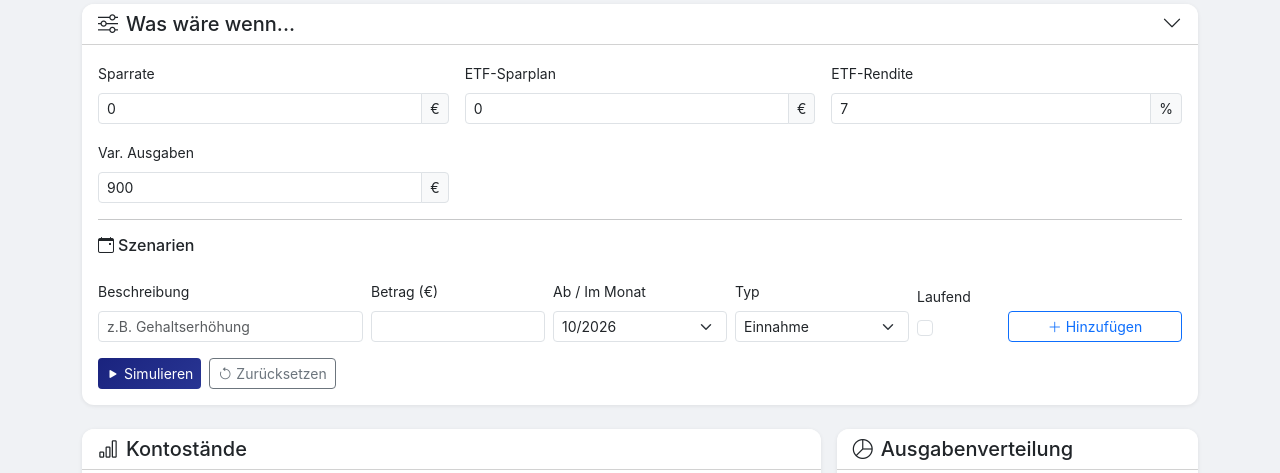
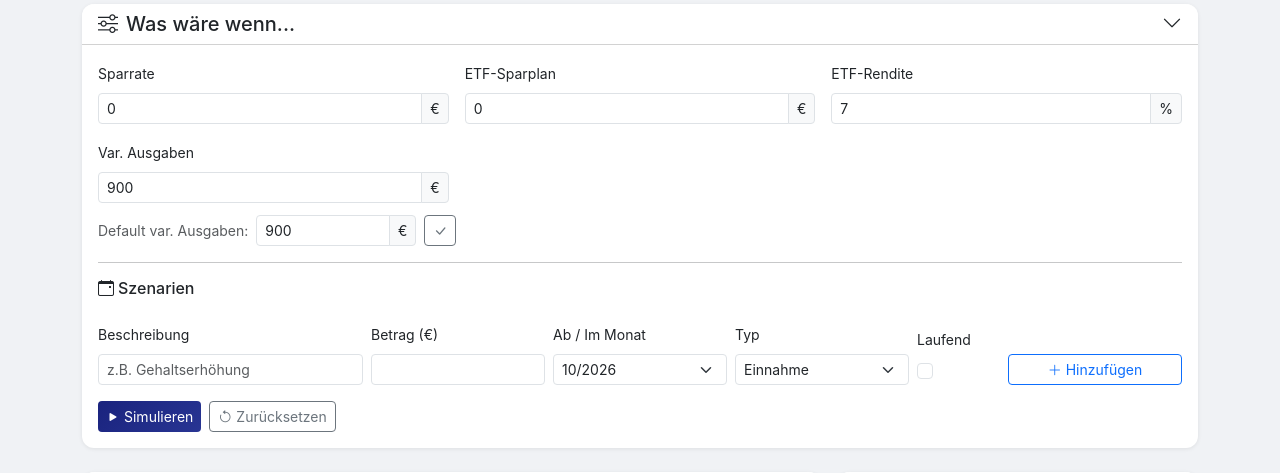
Before and after one commit to schrenzi/FinanceTool, a Flask app: page /prognosis in a window 1280 px wide, after a click on "Was wäre wenn...". Shown: the part 138-611 px from the top of the page. Run offline with Flask 3, Linux system fonts and the light colour scheme; data comes from the database, SQL or seed files in the repository; data that the repository does not hold is empty.

Commit message:
v0.8.1: Configurable var_expenses default in prognosis tab
Add UI to set the default value for variable expenses directly in the
prognosis tab, stored in the database instead of hardcoded at 900€.

Co-Authored-By: Claude Opus 4.6 <noreply@anthropic.com>

```diff
--- a/app.py
+++ b/app.py
@@ -187,7 +187,13 @@ def process_monthly_credit():
     db.session.commit()
 
 
-def get_variable_expenses_avg(default=900.0):
+def get_variable_expenses_default():
+    nutzkonto = AccountConfig.query.filter_by(account_type="nutzkonto").first()
+    return nutzkonto.var_expenses_default if nutzkonto and nutzkonto.var_expenses_default else 900.0
+
+
+def get_variable_expenses_avg():
+    default = get_variable_expenses_default()
     today = date.today()
     totals = []
     for i in range(1, 4):
@@ -523,6 +529,19 @@ def prognosis():
     return render_template("prognosis.html")
 
 
+@app.route("/api/var-expenses-default", methods=["POST"])
+def save_var_expenses_default():
+    data = request.get_json(silent=True) or {}
+    value = data.get("value")
+    if value is None or float(value) < 0:
+        return jsonify({"error": "Ungültiger Wert"}), 400
+    nutzkonto = AccountConfig.query.filter_by(account_type="nutzkonto").first()
+    if nutzkonto:
+        nutzkonto.var_expenses_default = float(value)
+        db.session.commit()
+    return jsonify({"value": float(value)})
+
+
 @app.route("/api/prognosis", methods=["GET", "POST"])
 def api_prognosis():
     accounts = {a.account_type: a for a in AccountConfig.query.all()}
@@ -653,6 +672,7 @@ def api_prognosis():
             "etf_rate": base_etf_rate,
             "return_pct": base_return_pct,
             "var_expenses": round(base_var_expenses, 2),
+            "var_expenses_default": get_variable_expenses_default(),
         },
     })
 
@@ -685,6 +705,14 @@ def run_migrations():
             ))
             db.session.commit()
 
+    if "account_config" in inspector.get_table_names():
+        columns = [c["name"] for c in inspector.get_columns("account_config")]
+        if "var_expenses_default" not in columns:
+            db.session.execute(text(
+                "ALTER TABLE account_config ADD COLUMN var_expenses_default FLOAT DEFAULT 900.0"
+            ))
+            db.session.commit()
+
 
 with app.app_context():
     db.create_all()
--- a/models.py
+++ b/models.py
@@ -57,3 +57,4 @@ class AccountConfig(db.Model):
     monthly_deposit = db.Column(db.Float, default=0)
     expected_return_pct = db.Column(db.Float, default=0)
     last_credited_month = db.Column(db.String(7), default="")
+    var_expenses_default = db.Column(db.Float, default=900.0)
--- a/templates/prognosis.html
+++ b/templates/prognosis.html
@@ -42,6 +42,17 @@
                         <input type="number" id="wi_var_expenses" class="form-control" step="50">
                         <span class="input-group-text">&euro;</span>
                     </div>
+                </div>
+            </div>
+            <div class="row g-2 mt-1">
+                <div class="col-12 col-md-6 d-flex align-items-center gap-2">
+                    <small class="text-muted text-nowrap">Default var. Ausgaben:</small>
+                    <div class="input-group input-group-sm" style="max-width:160px;">
+                        <input type="number" id="var_expenses_default" class="form-control" step="50" min="0">
+                        <span class="input-group-text">&euro;</span>
+                    </div>
+                    <button class="btn btn-sm btn-outline-secondary" id="saveVarDefault" title="Default speichern"><i class="bi bi-check-lg"></i></button>
+                    <span id="varDefaultStatus" class="text-success small d-none"><i class="bi bi-check-circle"></i></span>
                 </div>
             </div>
 
@@ -230,6 +241,23 @@
         document.getElementById('ev_recurring').checked = false;
     });
 
+    document.getElementById('saveVarDefault').addEventListener('click', function() {
+        var val = parseFloat(document.getElementById('var_expenses_default').value);
+        if (isNaN(val) || val < 0) return;
+        fetch('/api/var-expenses-default', {
+            method: 'POST',
+            headers: {'Content-Type': 'application/json'},
+            body: JSON.stringify({value: val}),
+        }).then(function(r) { return r.json(); })
+        .then(function(data) {
+            if (data.value !== undefined) {
+                var status = document.getElementById('varDefaultStatus');
+                status.classList.remove('d-none');
+                setTimeout(function() { status.classList.add('d-none'); }, 2000);
+            }
+        });
+    });
+
     function buildPayload() {
         var payload = {};
         var sr = document.getElementById('wi_sparrate').value;
@@ -280,6 +308,7 @@
                     document.getElementById('wi_etf_rate').value = defaults.etf_rate;
                     document.getElementById('wi_return_pct').value = defaults.return_pct;
                     document.getElementById('wi_var_expenses').value = defaults.var_expenses;
+                    document.getElementById('var_expenses_default').value = defaults.var_expenses_default;
                 }
 
                 var months = data.months;
```
Also changed, not shown: CHANGELOG.md.
